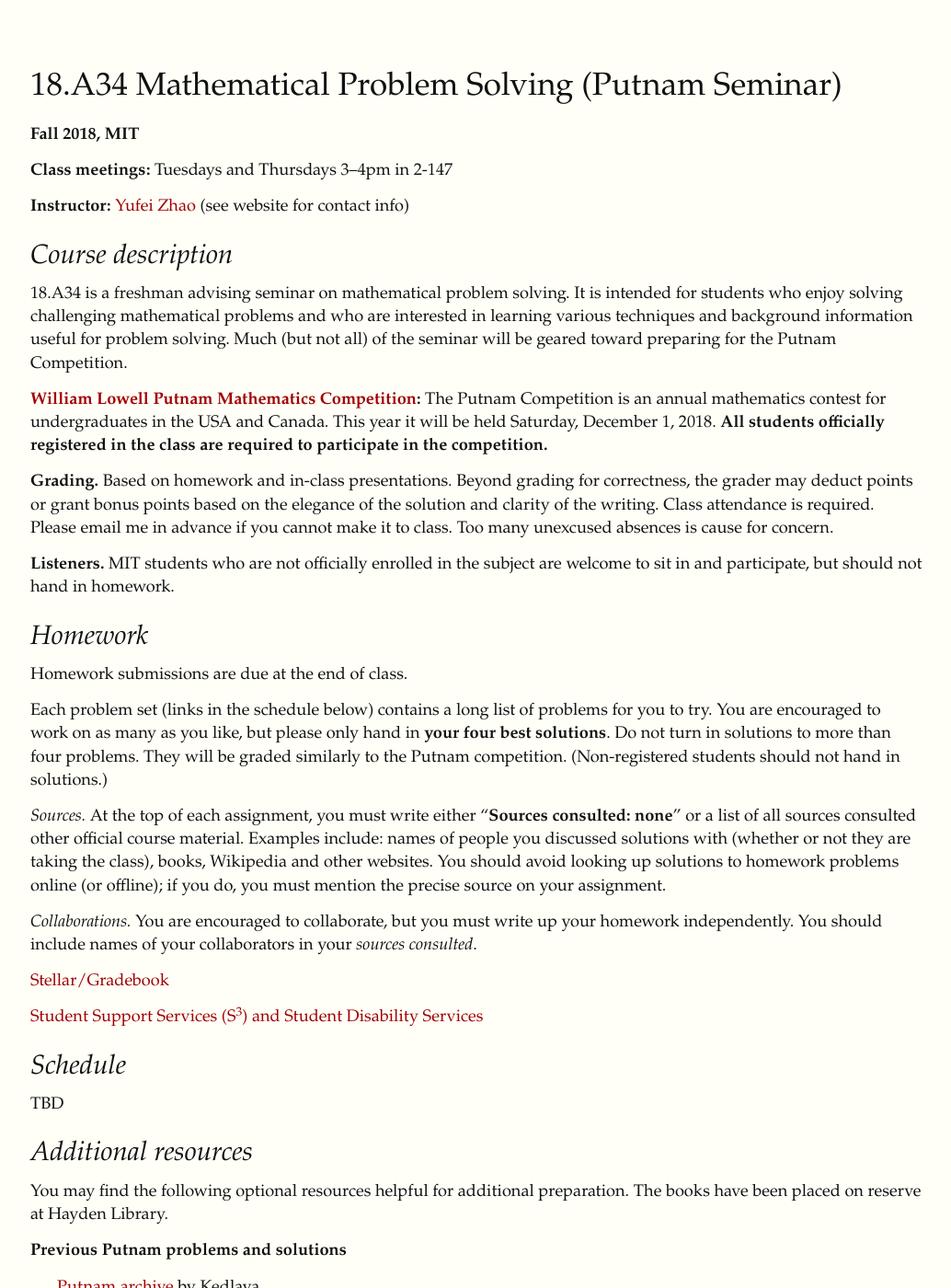
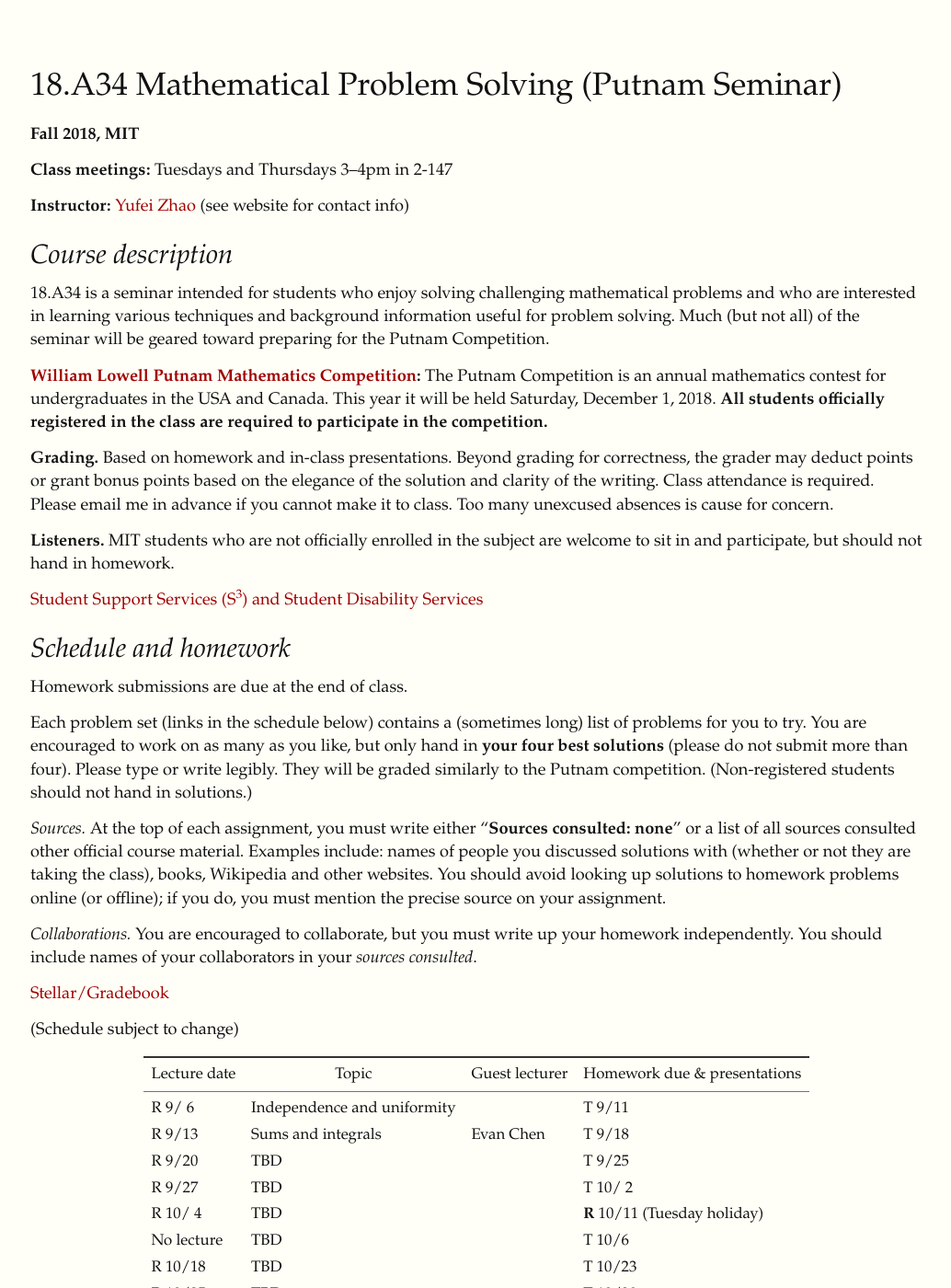
Before and after one commit to yufeizhao/yufeizhao.github.io, a Jekyll site: the page built from a34/index.md, in a window 1280 px wide and 1400 px high. Shown: the whole window at 92% size, without its empty margins (122-1156 px from the left). Built offline with Jekyll 4.4.1, drawn with Linux system fonts in a browser that asks for light colours; nearby versions of some CDN libraries; some of the changed text lies outside the part shown.

Commit message:
a34 schedule

```diff
--- a/a34/index.md
+++ b/a34/index.md
@@ -15,7 +15,7 @@ description: "MIT Fall 2017. 18.A34 Mathematical Problem Solving (Putnam Seminar
 
 ## Course description
 
-18.A34 is a freshman advising seminar on mathematical problem solving. It is intended for students who enjoy solving challenging mathematical problems and who are interested in learning various techniques and background information useful for problem solving. Much (but not all) of the seminar will be geared toward preparing for the Putnam Competition.
+18.A34 is a seminar intended for students who enjoy solving challenging mathematical problems and who are interested in learning various techniques and background information useful for problem solving. Much (but not all) of the seminar will be geared toward preparing for the Putnam Competition.
 
 **[William Lowell Putnam Mathematics Competition](http://math.scu.edu/putnam/):** The Putnam Competition is an annual mathematics
 contest for undergraduates in the USA and Canada.  This year it will be held Saturday, December 1, 2018.
@@ -25,11 +25,13 @@ contest for undergraduates in the USA and Canada.  This year it will be held Sat
 
 **Listeners.** MIT students who are not officially enrolled in the subject are welcome to sit in and participate, but should not hand in homework.
 
-## Homework
+[Student Support Services (S<sup>3</sup>) and Student Disability Services](s3)
+
+## Schedule and homework
 
 Homework submissions are due at the end of class.
 
-Each problem set (links in the schedule below) contains a long list of problems for you to try. You are encouraged to work on as many as you like, but please only hand in **your four best solutions**. Do not turn in solutions to more than four problems. They will be graded similarly to the Putnam competition. (Non-registered students should not hand in solutions.)
+Each problem set (links in the schedule below) contains a (sometimes long) list of problems for you to try. You are encouraged to work on as many as you like, but only hand in **your four best solutions** (please do not submit more than four). Please type or write legibly. They will be graded similarly to the Putnam competition. (Non-registered students should not hand in solutions.)
 
 _Sources._ At the top of each assignment, you must write either "**Sources consulted: none**" or a list of all sources consulted other official course material. Examples include: names of people you discussed solutions with (whether or not they are taking the class), books, Wikipedia and other websites. You should avoid looking up solutions to homework problems online (or offline); if you do, you must mention the precise source on your assignment.
 
@@ -37,13 +39,30 @@ _Collaborations._ You are encouraged to collaborate, but you must write up your
 
 [Stellar/Gradebook](http://stellar.mit.edu/S/course/18/fa18/18.A34/)
 
-[Student Support Services (S<sup>3</sup>) and Student Disability Services](s3)
+(Schedule subject to change)
 
-## Schedule
-
-TBD
+| Lecture date  |   Topic    |  Guest lecturer  |  Homework due & presentations |
+|---------------|------------|------------------|-------------------------------|
+| R 9/ 6  | Independence and uniformity |      |    T 9/11
+| R 9/13  | Sums and integrals          | Evan Chen | T 9/18
+| R 9/20  | TBD | | T 9/25
+| R 9/27  | TBD | | T 10/ 2
+| R 10/ 4 | TBD | | **R** 10/11 (Tuesday holiday)
+| No lecture | TBD | | T 10/6
+| R 10/18 | TBD | | T 10/23
+| R 10/25 | TBD | | T 10/30
+| R 11/ 1 | TBD | | T 11/ 6
+| R 11/ 8 | TBD | | T 11/13
+| R 11/15 | TBD | | T 11/20
 
 
+T 11/27 & R 11/29: Review of recent Putnam exams
+
+**Saturday 12/1: Putnam Competition**
+
+T 12/4 & R 12/6: Presentation of solutions from the Putnam competition
+
+T 12/11: Presentations of student-created problems
 
 ## Additional resources
 
```
